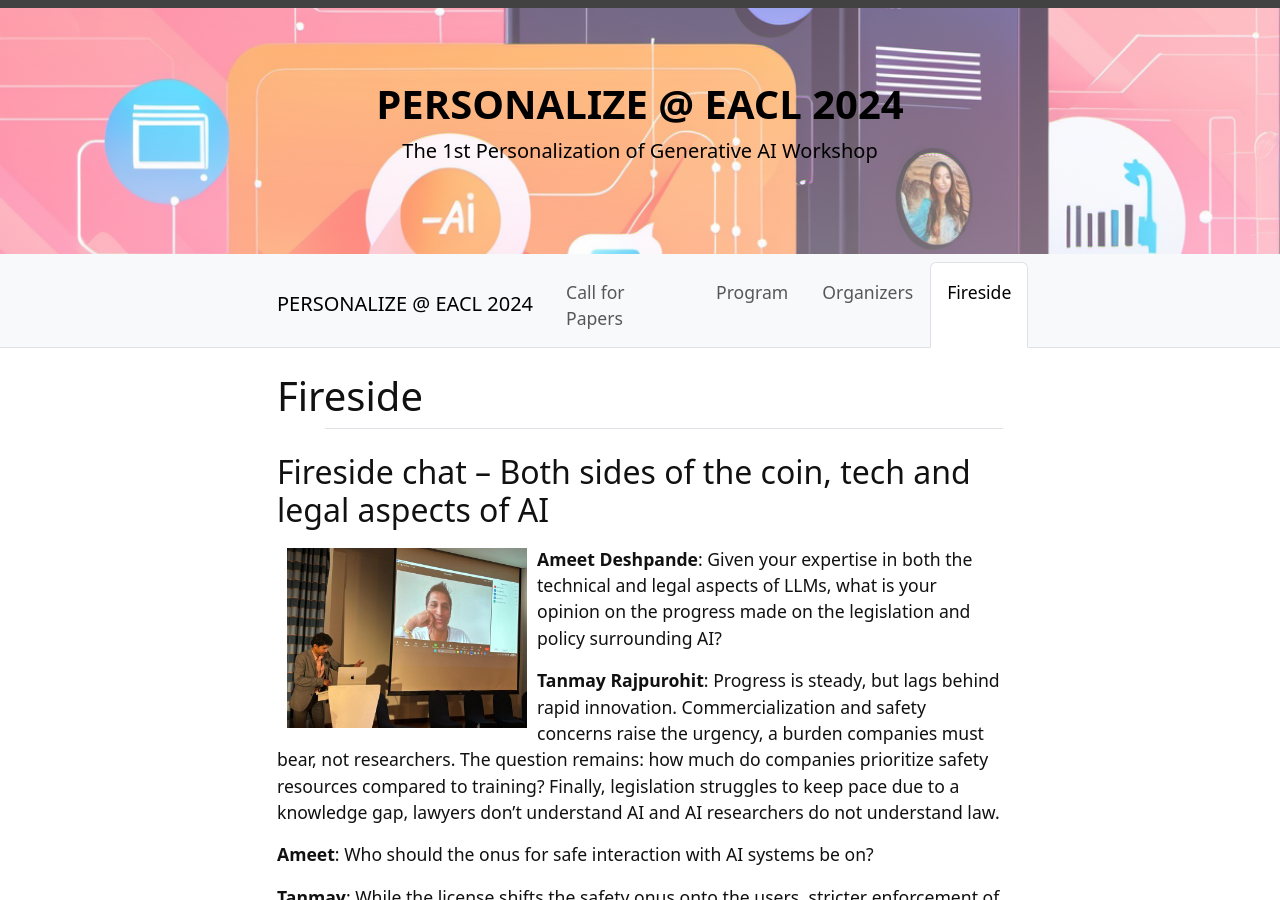
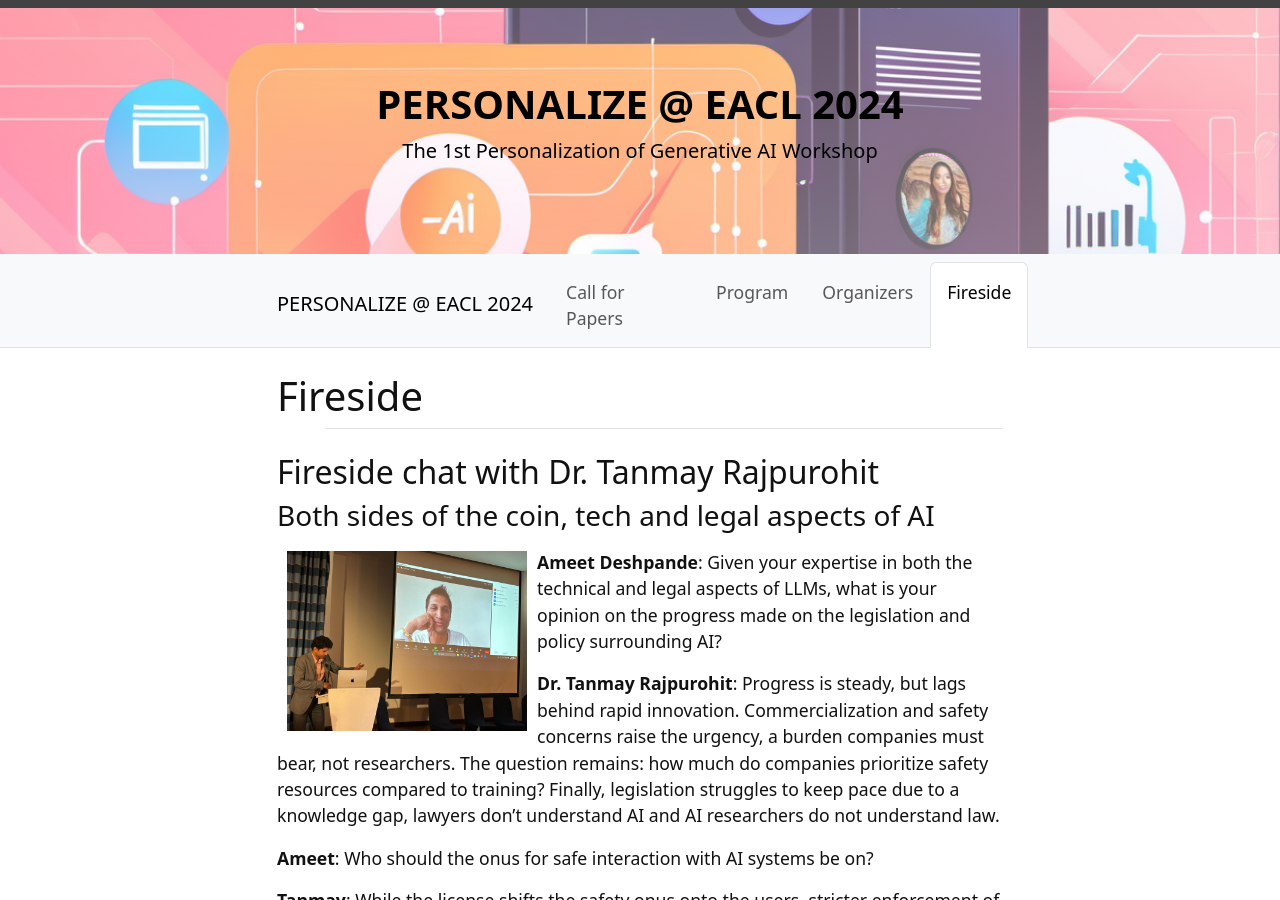
Before and after one commit to genpersonalization/genpersonalization.github.io, a Jekyll site: the page built from content/3-fireside_chat.md, in a window 1280 px wide and 900 px high. Built offline with Jekyll 4.4.1, drawn with Linux system fonts in a browser that asks for light colours.

Commit message:
Updates to names

```diff
--- a/content/3-fireside_chat.md
+++ b/content/3-fireside_chat.md
@@ -4,13 +4,14 @@
 #topics: Template; Basic Config
 ---
 
-## Fireside chat -- Both sides of the coin, tech and legal aspects of AI
+## Fireside chat with Dr. Tanmay Rajpurohit
+### Both sides of the coin, tech and legal aspects of AI
 
 {% include fireside.html %}
 
 **Ameet Deshpande**: Given your expertise in both the technical and legal aspects of LLMs, what is your opinion on the progress made on the legislation and policy surrounding AI?
 
-**Tanmay Rajpurohit**: Progress is steady, but lags behind rapid innovation. Commercialization and safety concerns raise the urgency, a burden companies must bear, not researchers. The question remains: how much do companies prioritize safety resources compared to training? Finally, legislation struggles to keep pace due to a knowledge gap, lawyers don't understand AI and AI researchers do not understand law.
+**Dr. Tanmay Rajpurohit**: Progress is steady, but lags behind rapid innovation. Commercialization and safety concerns raise the urgency, a burden companies must bear, not researchers. The question remains: how much do companies prioritize safety resources compared to training? Finally, legislation struggles to keep pace due to a knowledge gap, lawyers don't understand AI and AI researchers do not understand law.
 
 **Ameet**: Who should the onus for safe interaction with AI systems be on?
 
```
